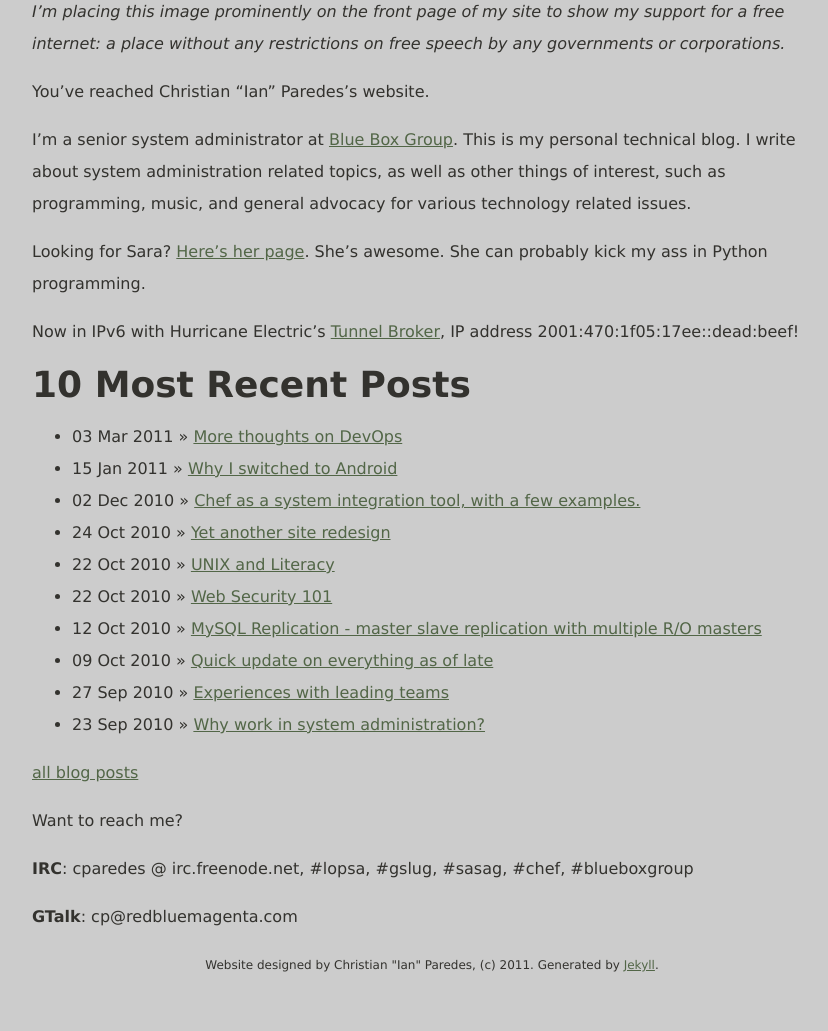
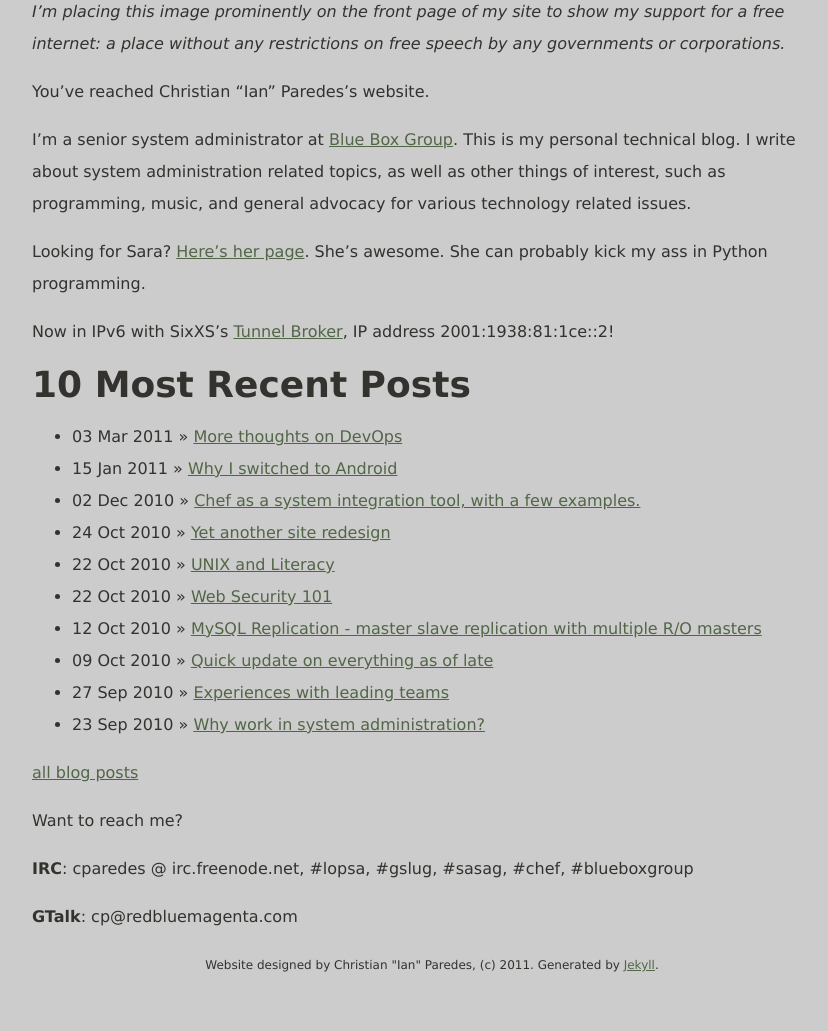
Before and after one commit to cparedes/redbluemagenta-new, a Jekyll site: the page built from index.markdown, in a window 1280 px wide. Shown: the part 520-1551 px from the top of the page, without its empty margins (208-1036 px from the left). Built offline with Jekyll 4.4.1, drawn with Linux system fonts in a browser that asks for light colours; Markdown is read by kramdown in place of the engine named in the settings; comment, search, counter and statistics services are not loaded.

Commit message:
Changed IPv6 address. Finally.

```diff
--- a/index.markdown
+++ b/index.markdown
@@ -17,7 +17,7 @@ advocacy for various technology related issues.
 Looking for Sara?  [Here's her page].  She's awesome.  She can probably kick
 my ass in Python programming.
 
-Now in IPv6 with Hurricane Electric's [Tunnel Broker](http://tunnelbroker.net), IP address 2001:470:1f05:17ee::dead:beef!
+Now in IPv6 with SixXS's [Tunnel Broker](http://sixxs.net), IP address 2001:1938:81:1ce::2!
 
 10 Most Recent Posts
 --------------------
```
